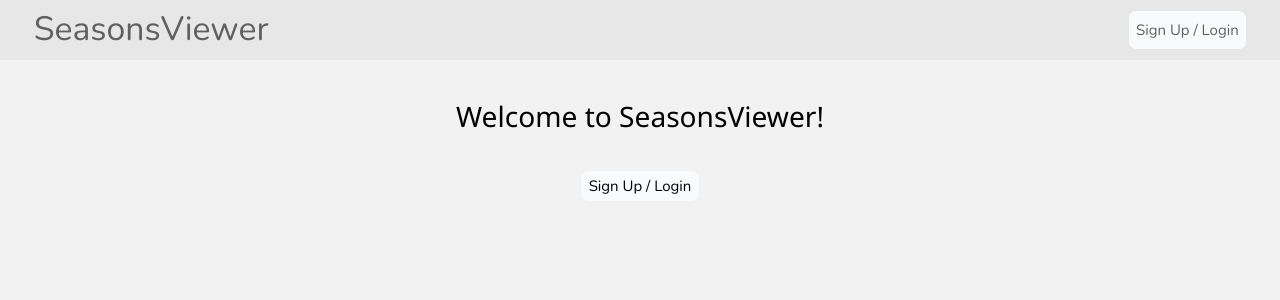
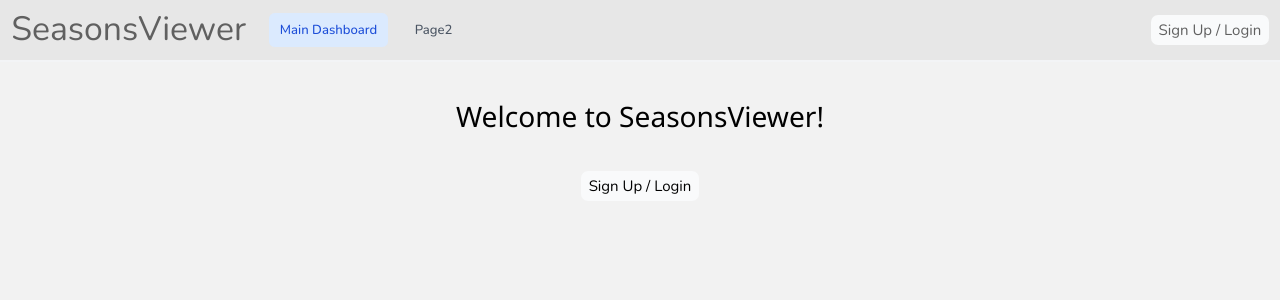
Before and after one commit to tobyhogan/seasons-viewer-tool, a React (Vite) app: page /home in a window 1280 px wide. Shown: the top 300 px of the page. Built offline with nearby package versions, Linux system fonts and the light colour scheme; no server answers.

Commit message:
added nav links

```diff
--- a/src/app/App.tsx
+++ b/src/app/App.tsx
@@ -21,6 +21,7 @@ import Home from '../pages/Home.tsx'
 import Analytics from '../pages/Analytics.tsx';
 import Account from '../pages/Account.tsx'
 import Settings from '../pages/Settings.tsx';
+import Page2 from '../pages/Page2.tsx';
 
 
 
@@ -44,6 +45,8 @@ function App() {
               <Route path="*" element={<Page404 title={"404 Page" + tabSuffix}></Page404>} />
               <Route path="/landing" element={<Landing title={"Welcome" + tabSuffix}></Landing>} />
               <Route path="/home" element={<PrivateRoute><Home /></PrivateRoute>}/>
+              <Route path="/main-dashboard" element={<Home />}/>
+              <Route path="/page2" element={<Page2 />}/>
               <Route path="/analytics" element={<PrivateRoute><Analytics title={"Analytics" + tabSuffix} dataUpdate={dataUpdate} setDataUpdate={setDataUpdate}></Analytics></PrivateRoute>} />
               <Route path="/account" element={<PrivateRoute><Account title={"Your Account" + tabSuffix} dataUpdate={dataUpdate} setDataUpdate={setDataUpdate}></Account></PrivateRoute>} />
               <Route path="/settings" element={<PrivateRoute><Settings title={"Settings" + tabSuffix} dataUpdate={dataUpdate} setDataUpdate={setDataUpdate}></Settings></PrivateRoute>}/>
--- a/src/components/sections/Header.tsx
+++ b/src/components/sections/Header.tsx
@@ -88,11 +88,40 @@ function Header({ dataUpdate, setDataUpdate}) {
   return (
     <div className='bg-[#e7e7e7] dark:bg-grayNew-825 w-screen'>
       <nav
-        className="flex justify-between px-3 py-3 border-b-2 border-gray-100 dark:border-grayNew-825 text-grayNew-550 dark:text-grayNew-200 w-full">
+        className="flex justify-between items-center px-3 py-3 border-b-2 border-gray-100 dark:border-grayNew-825 text-grayNew-550 dark:text-grayNew-200 w-full">
         { session ?
           <>
-            <Link to="/home" className='mr-6 ml-6 text-[30.5px]'>SeasonsViewer</Link>
-            <div className='justify-end flex flex-row mt-1'>
+            {/* Left side: Logo and Navigation */}
+            <div className="flex items-center">
+              <Link to="/home" className='mr-6 text-[30.5px]'>SeasonsViewer</Link>
+
+              {/* Page Navigation Links */}
+              <div className='flex items-center space-x-4'>
+                <Link
+                  to="/main-dashboard"
+                  className={`px-3 py-2 rounded-md text-sm font-medium transition-colors duration-200 ${
+                    location.pathname === '/main-dashboard' || location.pathname === '/home' ?
+                    'bg-blue-100 dark:bg-blue-900 text-blue-700 dark:text-blue-300' :
+                    'text-gray-600 dark:text-gray-300 hover:text-blue-600 dark:hover:text-blue-400 hover:bg-gray-100 dark:hover:bg-gray-700'
+                  }`}
+                >
+                  Main Dashboard
+                </Link>
+                <Link
+                  to="/page2"
+                  className={`px-3 py-2 rounded-md text-sm font-medium transition-colors duration-200 ${
+                    location.pathname === '/page2' ?
+                    'bg-blue-100 dark:bg-blue-900 text-blue-700 dark:text-blue-300' :
+                    'text-gray-600 dark:text-gray-300 hover:text-blue-600 dark:hover:text-blue-400 hover:bg-gray-100 dark:hover:bg-gray-700'
+                  }`}
+                >
+                  Page2
+                </Link>
+              </div>
+            </div>
+
+            {/* Right side: User controls */}
+            <div className='flex flex-row items-center'>
 
               { location.pathname == '/home' ?
                 <Link to="/home" className='mr-2 text-3xl flex mt-0.5'><MdCheckBox size={30} className='mr-1'/>
@@ -166,8 +195,37 @@ function Header({ dataUpdate, setDataUpdate}) {
           </>
           :
           <>
-            <Link to="/home" className='mr-6 ml-6 text-4xl'>SeasonsViewer</Link>
-            <div className='flex mr-6'>
+            {/* Left side: Logo and Navigation (when not logged in) */}
+            <div className="flex items-center">
+              <Link to="/home" className='mr-6 text-4xl'>SeasonsViewer</Link>
+
+              {/* Page Navigation Links */}
+              <div className='flex items-center space-x-4'>
+                <Link
+                  to="/main-dashboard"
+                  className={`px-3 py-2 rounded-md text-sm font-medium transition-colors duration-200 ${
+                    location.pathname === '/main-dashboard' || location.pathname === '/home' ?
+                    'bg-blue-100 dark:bg-blue-900 text-blue-700 dark:text-blue-300' :
+                    'text-gray-600 dark:text-gray-300 hover:text-blue-600 dark:hover:text-blue-400 hover:bg-gray-100 dark:hover:bg-gray-700'
+                  }`}
+                >
+                  Main Dashboard
+                </Link>
+                <Link
+                  to="/page2"
+                  className={`px-3 py-2 rounded-md text-sm font-medium transition-colors duration-200 ${
+                    location.pathname === '/page2' ?
+                    'bg-blue-100 dark:bg-blue-900 text-blue-700 dark:text-blue-300' :
+                    'text-gray-600 dark:text-gray-300 hover:text-blue-600 dark:hover:text-blue-400 hover:bg-gray-100 dark:hover:bg-gray-700'
+                  }`}
+                >
+                  Page2
+                </Link>
+              </div>
+            </div>
+
+            {/* Right side: Login button */}
+            <div className='flex'>
               <LoginButton dataUpdate={dataUpdate} setDataUpdate={setDataUpdate}/>
             </div>
           </>
--- /dev/null
+++ b/src/pages/Page2.tsx
@@ -0,0 +1,20 @@
+import React from 'react';
+
+function Page2() {
+  return (
+    <div className="min-h-screen bg-gray-50 dark:bg-gray-900 p-6">
+      <div className="max-w-4xl mx-auto">
+        <h1 className="text-3xl font-bold text-gray-900 dark:text-white mb-6">
+          Page 2
+        </h1>
+        <div className="bg-white dark:bg-gray-800 rounded-lg shadow-md p-6">
+          <p className="text-gray-700 dark:text-gray-300">
+            This is Page 2. You can add your content here.
+          </p>
+        </div>
+      </div>
+    </div>
+  );
+}
+
+export default Page2;
```
